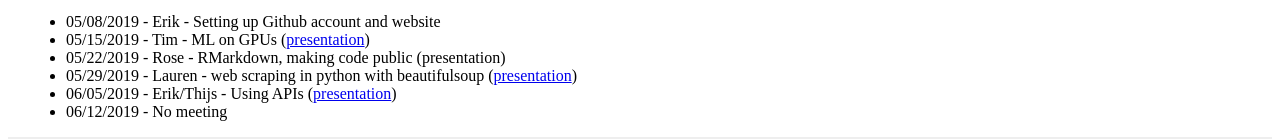
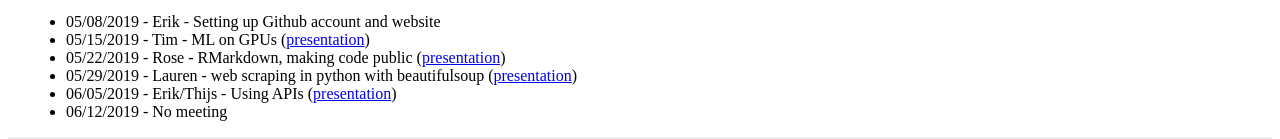
Before and after one commit to ucsd-data-science-psyc/ucsd-data-science-psyc.github.io, a plain HTML site: page index.html in a window 1280 px wide. Both pictures are taken after a click on the button "Spring 2019". Shown: the part 183-322 px from the top of the page. Drawn offline with Linux system fonts and the light colour scheme.

Commit message:
Update index.html
Add Rose's presentation link

```diff
--- a/index.html
+++ b/index.html
@@ -38,7 +38,7 @@
         <ul>
           <li>05/08/2019 - Erik - Setting up Github account and website</li>
           <li>05/15/2019 - Tim - ML on GPUs (<a href="https://docs.google.com/presentation/d/1VbpXfEWzl29CX2M__8JE-GHKmDOibduAH8mnw0ZCa-k/edit?usp=sharing">presentation</a>)</li>
-          <li>05/22/2019 - Rose - RMarkdown, making code public (presentation)</li>
+          <li>05/22/2019 - Rose - RMarkdown, making code public (<a href="https://docs.google.com/presentation/d/1Q7FN2NsHkQ9ccAjoFE9BV6rpHi3-B6B_C29f_Vvv4oc/edit?usp=sharing">presentation</a>)</li>
           <li>05/29/2019 - Lauren - web scraping in python with beautifulsoup (<a href="https://docs.google.com/presentation/d/1ViiC6ArkCsY2H40mZ4V3sPMTZ8AIWwm25uo7lnNdDjI/edit?usp=sharing">presentation</a>)</li>
           <li>06/05/2019 - Erik/Thijs - Using APIs (<a href="https://docs.google.com/presentation/d/1i1YDOBcY3ZYM5j67K4CRMK9A_6KcehyQR5F8OFAQuo0/edit?usp=sharing">presentation</a>)</li>
           <li>06/12/2019 - No meeting</li>
```
